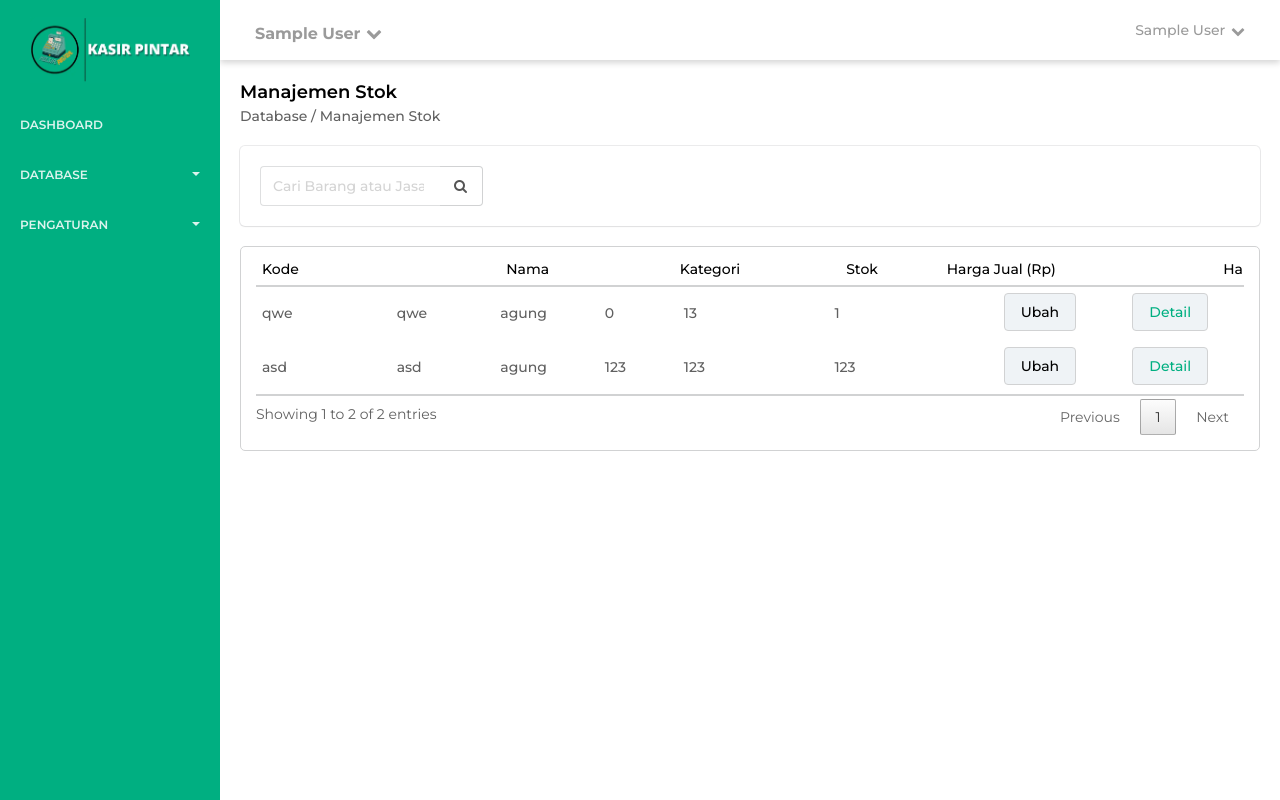
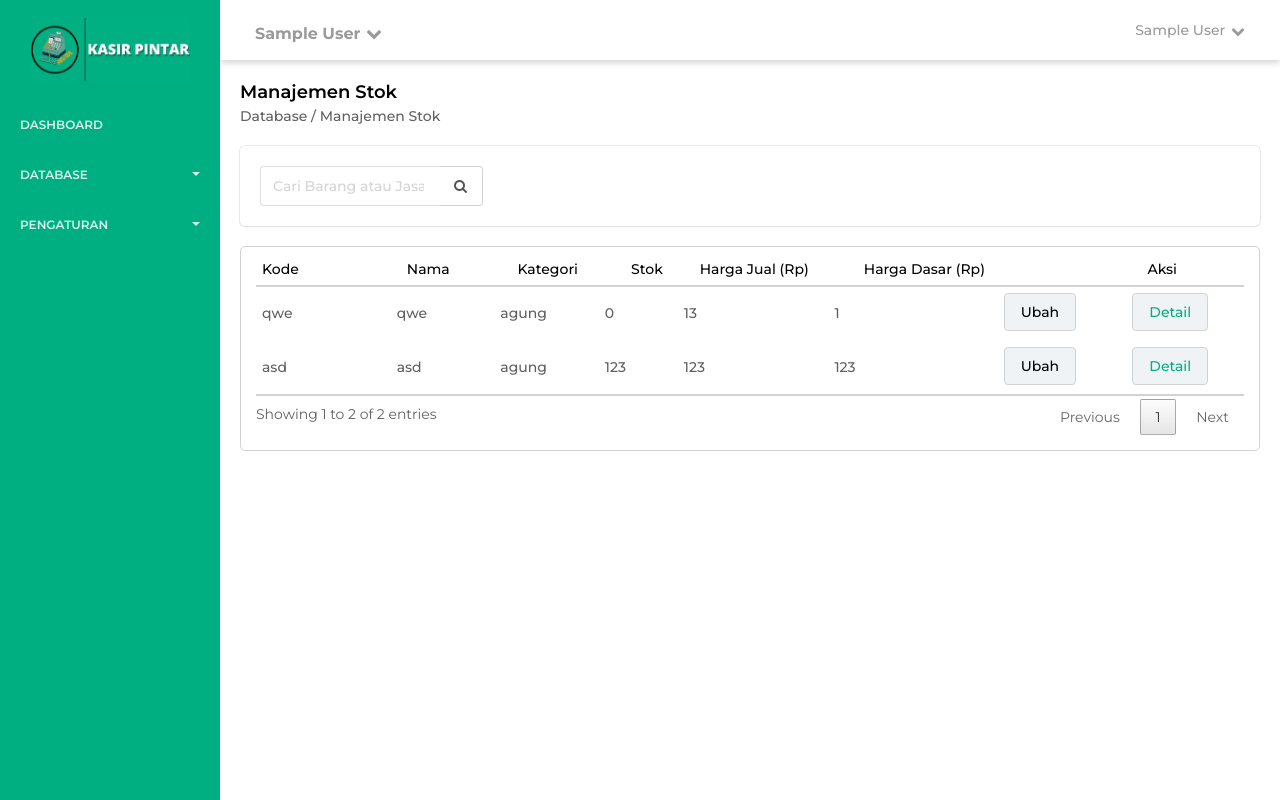
Before and after one commit to Jinaan/ProjekRPL, a PHP site: page /account/management_stok.php in a window 1280 px wide. Run offline with PHP 8.4, Linux system fonts and the light colour scheme; the visitor is signed in with stand-in values (Sample User, id 1); data comes from the database, SQL or seed files in the repository; some libraries are stand-ins or nearby versions.

Commit message:
Update management_stok.php

```diff
--- a/Kasir Pintar/account/management_stok.php
+++ b/Kasir Pintar/account/management_stok.php
@@ -359,11 +359,10 @@
                                 <div class="dataTables_scrollHead"
                                     style="overflow: hidden; position: relative; border: 0px; width: 100%;">
                                     <div class="dataTables_scrollHeadInner"
-                                        style="box-sizing: content-box; width: 1628px; padding-right: 0px;">
+                                        style="box-sizing: content-box; width: 100%; padding-right: 0px;">
                                         <table class="table datatable mdl-data-table dataTable no-footer" role="grid"
-                                            style="margin-left: 0px; width: 1628px;">
+                                            style="margin-left: 0px; width: 100%;">
                                             <thead class="tb-border">
-
                                                 <tr role="row">
                                                     <!-- <td class="sorting_disabled" rowspan="1" colspan="1"
                                                         style="width: 88px;" aria-label=""></td> -->
```
